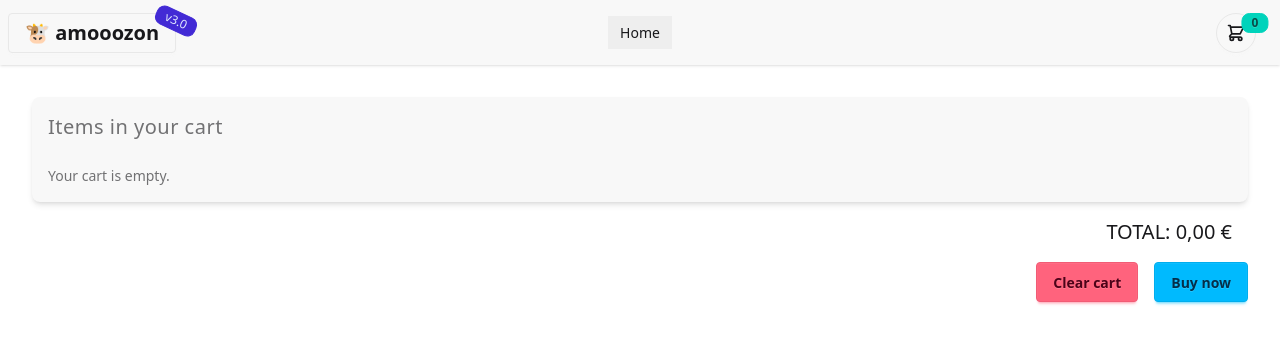
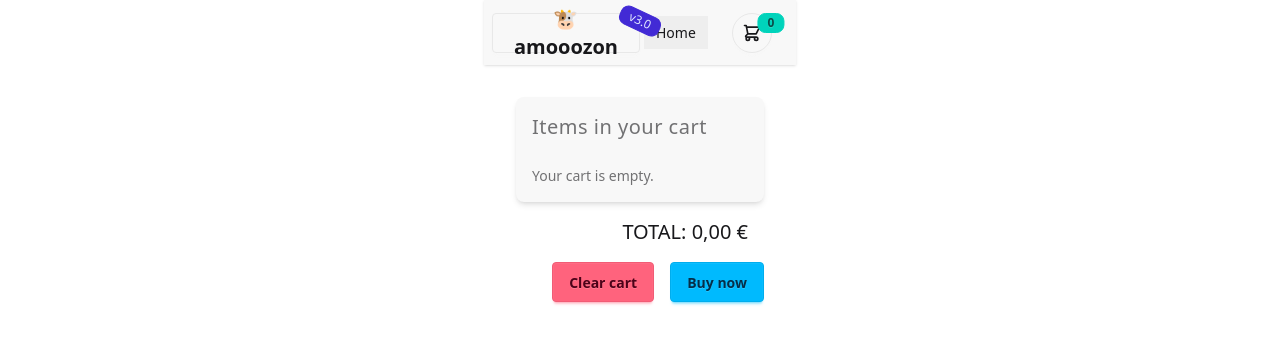
Before and after one commit to chr-d/nextjs-ecommerce, a Next.js app: page /cart in a window 1280 px wide. Shown: the top 344 px of the page. Built offline with nearby package versions, Linux system fonts and the light colour scheme.

Commit message:
main layout fixes

```diff
--- a/app/layout.tsx
+++ b/app/layout.tsx
@@ -16,8 +16,12 @@ export default function RootLayout({ children }: LayoutProps<"/">) {
     <html lang="en">
       <body>
         <CartProvider>
-          <Navbar />
-          {children}
+          <div className="flex flex-col items-center">
+            <div className="max-w-7xl">
+              <Navbar />
+              <main>{children}</main>
+            </div>
+          </div>
         </CartProvider>
       </body>
     </html>
--- a/app/page.tsx
+++ b/app/page.tsx
@@ -11,6 +11,7 @@ export default async function Home() {
 
   return (
     <div className="mt-4 flex flex-col items-center">
+      <nav>
         <ul className="menu menu-horizontal">
           {categories?.map((category, index) => (
             <li className="bg-base-300 mx-2 capitalize" key={index}>
@@ -18,6 +19,7 @@ export default async function Home() {
             </li>
           ))}
         </ul>
+      </nav>
       <div className="mt-4 flex flex-wrap justify-center gap-4">
         {products?.map((item) => (
           <ProductCard key={item.id} item={item} />
--- a/components/Navbar.tsx
+++ b/components/Navbar.tsx
@@ -3,6 +3,7 @@ import Link from "next/link";
 
 export default function Navbar() {
   return (
+    <header>
       <div className="navbar bg-base-200 sticky top-0 z-10 shadow-sm">
         <div className="navbar-start">
           <div className="indicator">
@@ -25,5 +26,6 @@ export default function Navbar() {
           <MiniCart />
         </div>
       </div>
+    </header>
   );
 }
```
Lines whose indentation alone changed are shown as unchanged.
